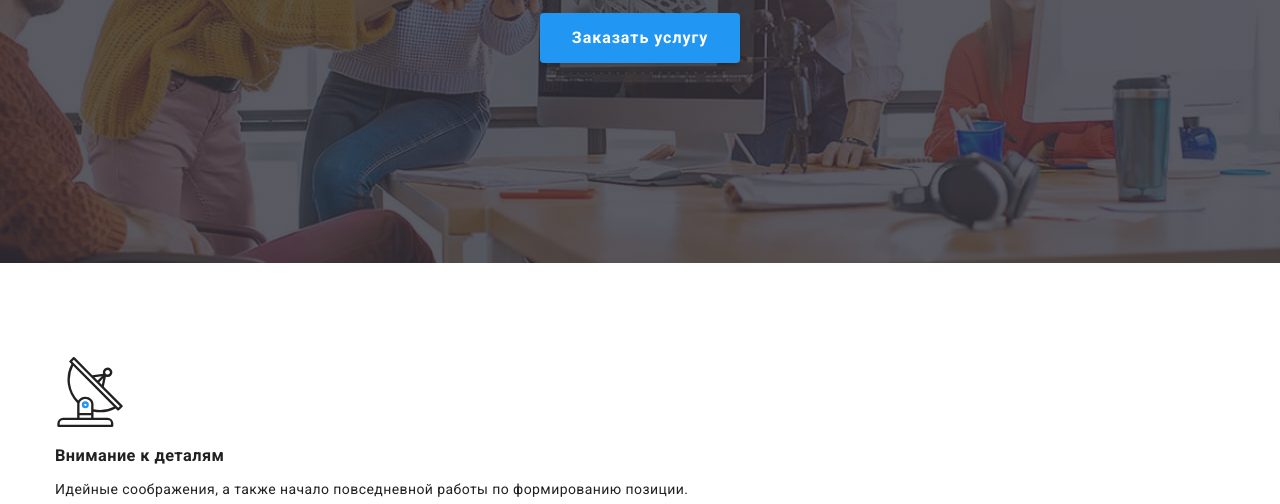
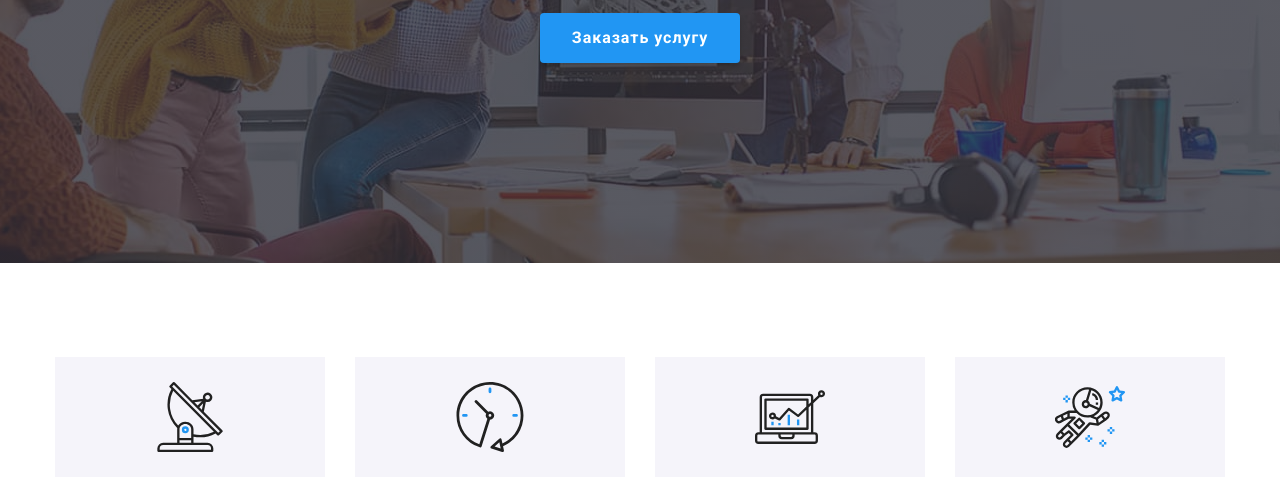
Before and after one commit to AlexanderMykytiuk/goit-markup-hw-07, a plain HTML site: page index.html in a window 1280 px wide. Shown: the part 418-922 px from the top of the page. Drawn offline with nearby package versions, Linux system fonts and the light colour scheme.

Commit message:
Sass section2

```diff
--- /dev/null
+++ b/sass/components/section2-benefits/_benefits.scss
@@ -0,0 +1,27 @@
+.benefits {
+    display: flex;
+    &__title {
+        margin-top: 0;
+        margin-bottom: 10px;
+        text-transform: uppercase;
+      }
+    &__bg-icon {
+        width: 270px;
+        height: 120px;
+        display: flex;
+        justify-content: center;
+        align-items: center;
+        margin-bottom: 30px;
+        background-color:$icon-and-section-bg-color;
+      }
+    &__item:not(:last-child) {
+        margin-right: 30px;
+      }
+    &__text {
+        width: 270px;
+        margin-top: 0;
+        margin-bottom: 0;
+        color: $text-color;
+        line-height: 1.71;
+     }
+  }
--- a/sass/main.scss
+++ b/sass/main.scss
@@ -6,5 +6,25 @@
 @import "./components/header/sait-nav";
 @import "./components/header/auth-nav";
 @import "./components/hero";
+@import "./components/section2-benefits/benefits";
 // @import "";
 // @import "";
+// @import "";
+// @import "";
+// @import "";
+// @import "";
+// @import "";
+// @import "";
+// @import "";
+// @import "";
+// @import "";
+// @import "";
+// @import "";
+// @import "";
+// @import "";
+// @import "";
+// @import "";
+// @import "";
+// @import "";
+// @import "";
+// @import "";
```
Also changed, not shown: css/main.css, css/main.min.css, 2 other files.
